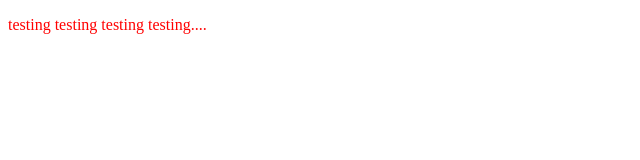
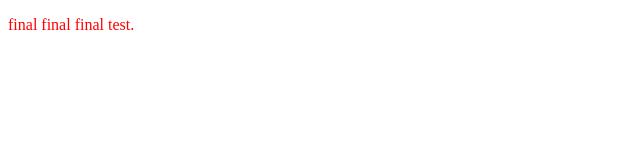
Before and after one commit to ntstuart/ntstuart.github.io, a plain HTML site: page index.html in a window 1280 px wide. Shown: the whole page, without its empty margins (0-640 px from the left). Drawn offline with Linux system fonts and the light colour scheme.

Commit message:
final test.

```diff
--- a/index.html
+++ b/index.html
@@ -6,6 +6,6 @@
   </head>
 
   <body>
-    <p>testing testing testing testing....</p>
+    <p>final final final test.</p>
   </body>
 </html>
```
